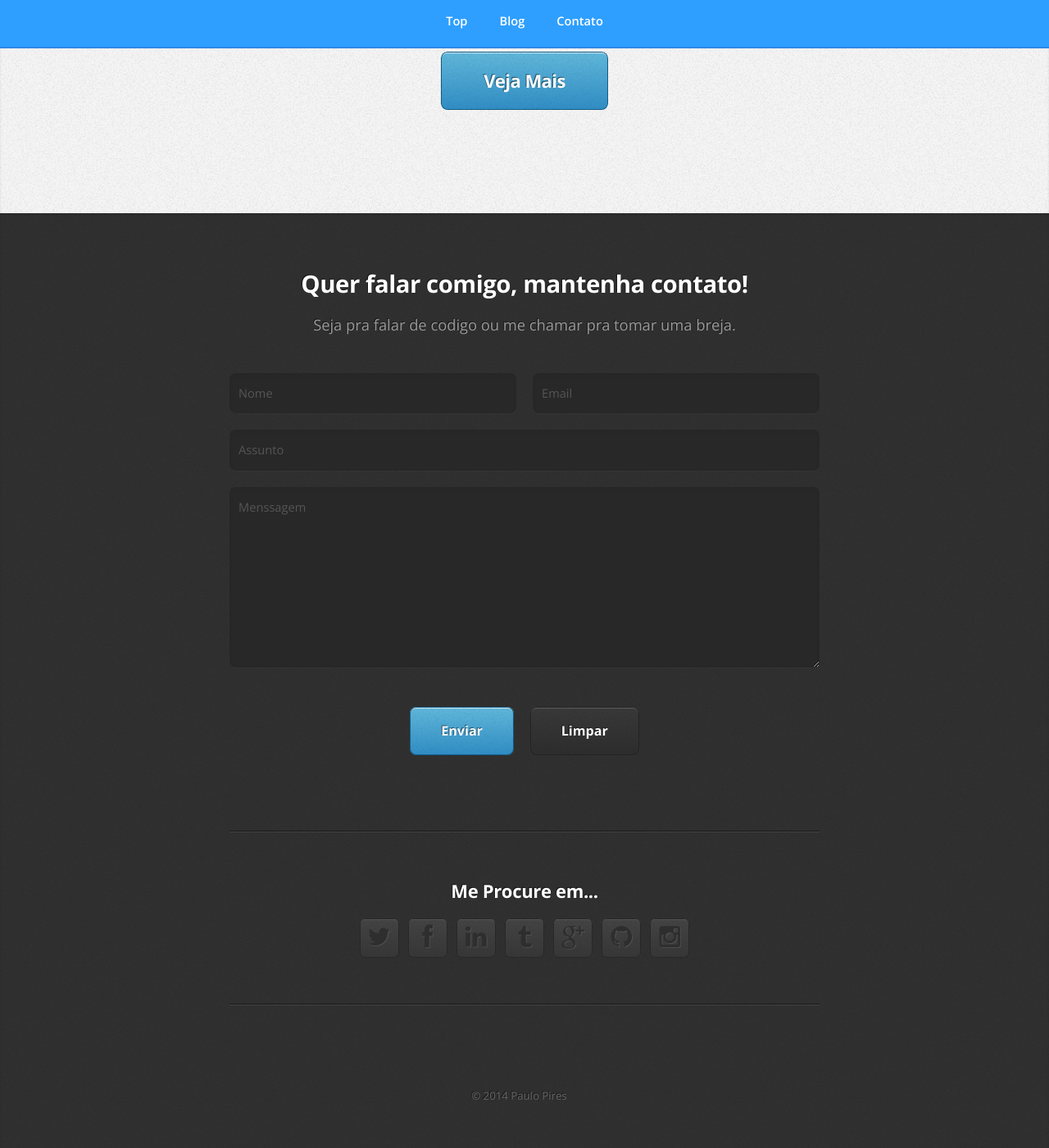
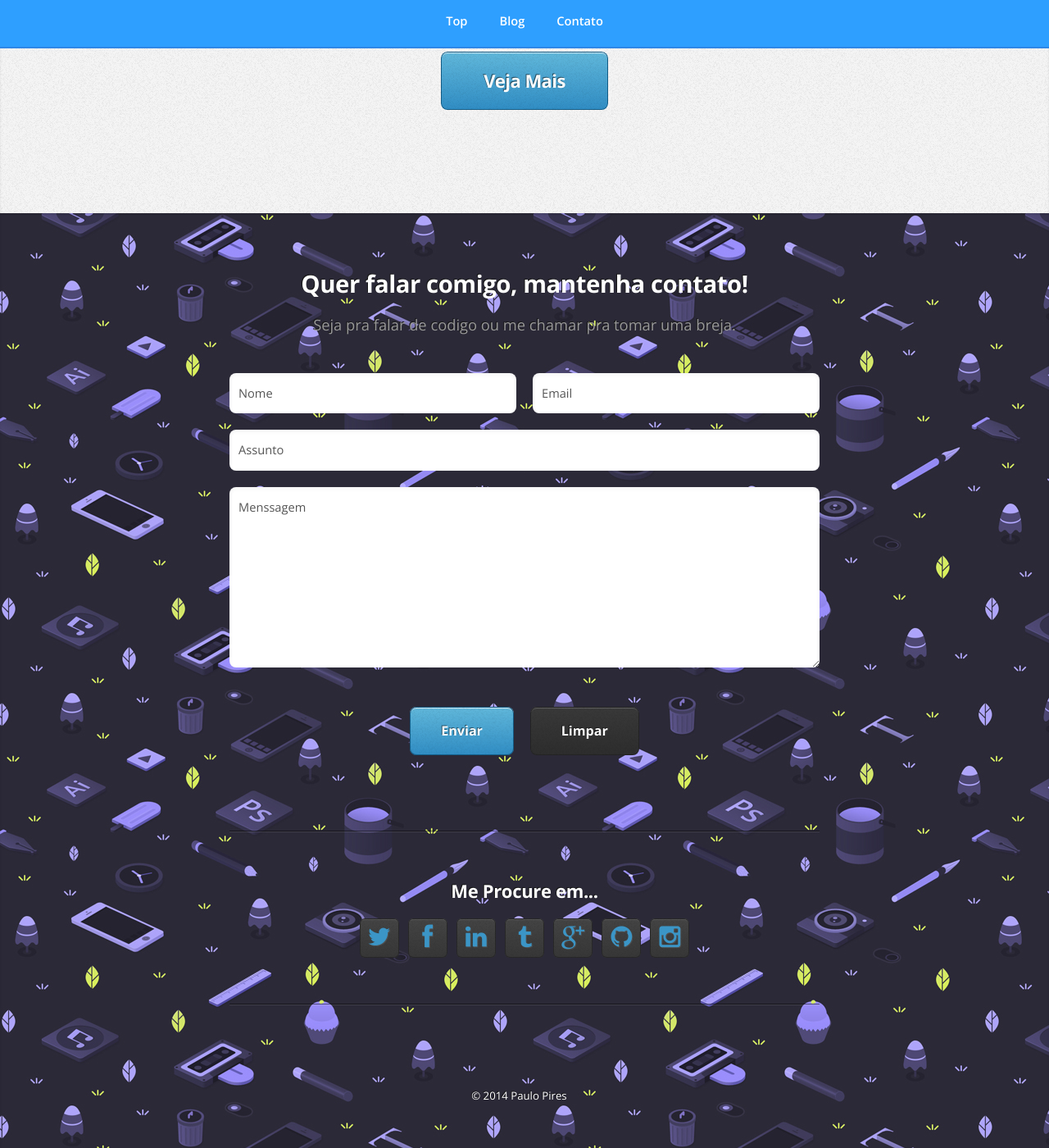
Before and after one commit to paulohp/paulohp.github.io, a Jekyll site: the page built from index.html, in a window 1280 px wide and 1400 px high, scrolled down 1219 px. Shown: the whole window at 82% size. Built offline with Jekyll 4.4.1, drawn with Linux system fonts in a browser that asks for light colours; Markdown is read by kramdown in place of the engine named in the settings; comment, search, counter and statistics services are not loaded.

Commit message:
new bg on footer

```diff
--- a/css/style.css
+++ b/css/style.css
@@ -136,7 +136,7 @@
 			padding: 0.75em;
 			font-size: 1em;
 			border-radius: 8px;
-			background: #282828;
+			/*background: #282828;*/
 			color: #bbb;
 			box-shadow: inset 0px 2px 5px 0px rgba(0,0,0,0.05), 0px 1px 0px 0px rgba(255,255,255,0.025);
 			width: 100%;
@@ -152,7 +152,7 @@
 		form select:focus,
 		form textarea:focus
 		{
-			background: #252525;
+			/*background: #252525;*/
 			box-shadow: inset 0px 2px 5px 0px rgba(0,0,0,0.05), 0px 1px 0px 0px rgba(255,255,255,0.025), inset 0px 0px 2px 1px #74CAEE;
 		}
 
@@ -430,7 +430,7 @@
 				width: 48px;
 				height: 48px;
 				outline: 0;
-				color: #2E2E2E !important;
+				/*color: #2E2E2E !important;*/
 				line-height: 48px;
 				font-size: 24px;
 				text-shadow: 1px 1px 0px rgba(255,255,255,0.1);
@@ -927,7 +927,7 @@
 
 	.wrapper-style4
 	{
-		background-color: #303030;
+		background:url('/images/s5bKt4s.jpg') repeat;
 		color: #999;
 		text-shadow: -1px -1px 0px #181818;
 	}
@@ -1031,7 +1031,7 @@
 
 	#copyright
 	{
-		color: #666;
+		color: #fff;
 	}
 
 		#copyright a
```
Also changed, not shown: images/S5bKt4s.jpg (added), 2 other files.
